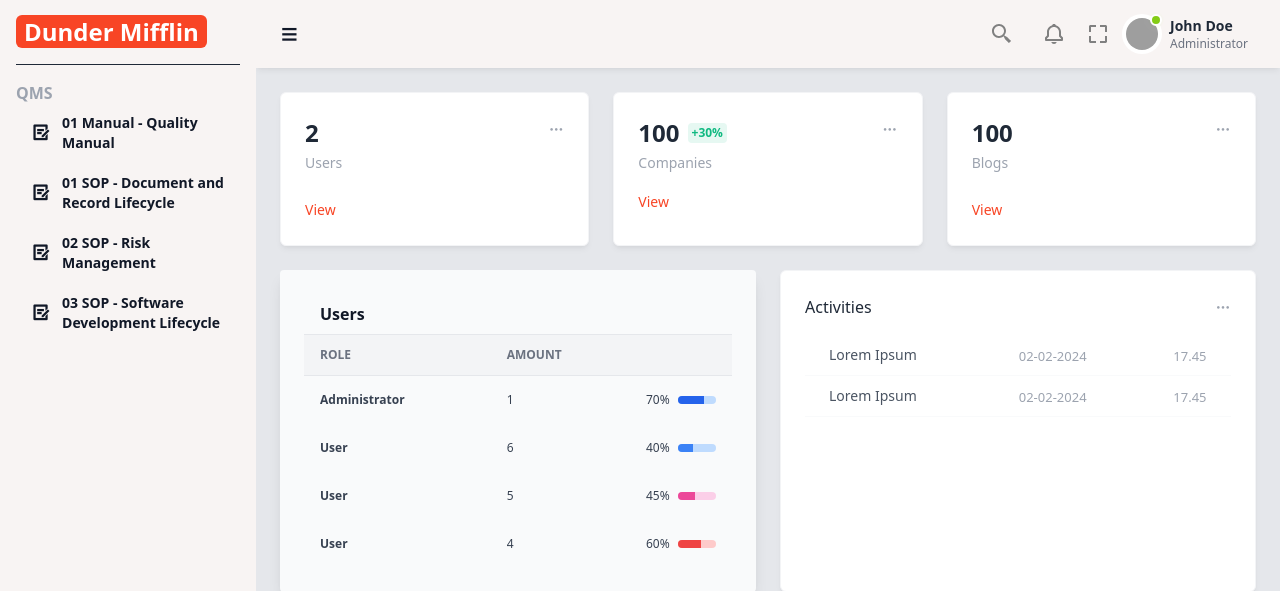
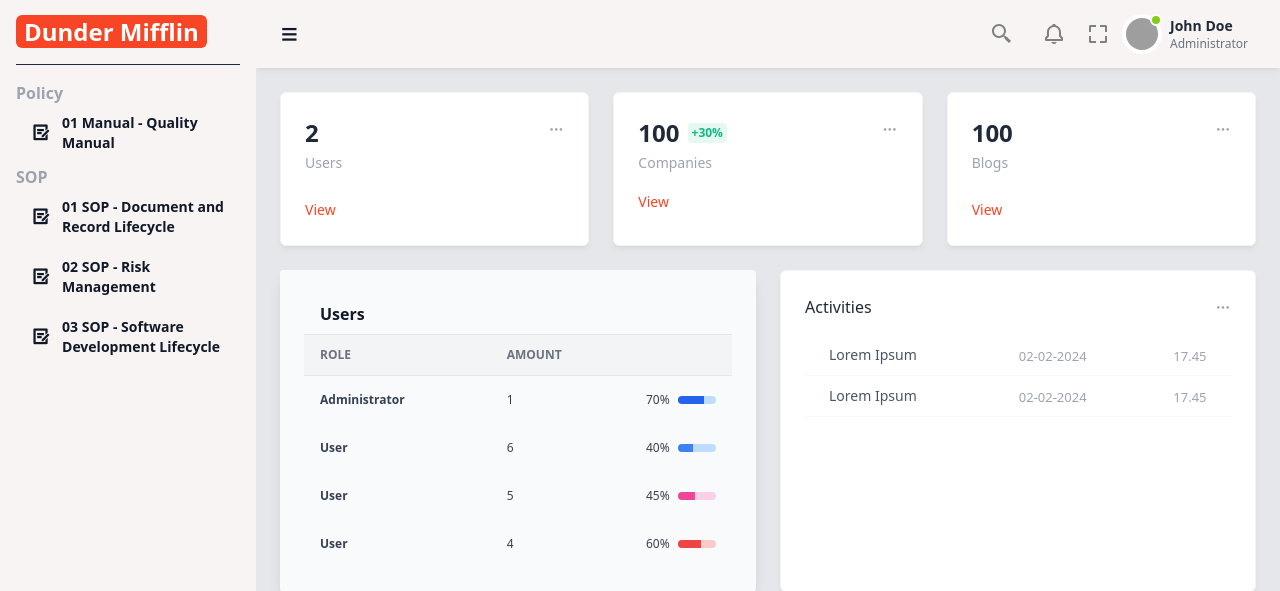
Before and after one commit to PiecePaperCode/eqms, a Django app: page / in a window 1280 px wide. Shown: the top 591 px of the page. Run offline with Django 5.2, Linux system fonts and the light colour scheme; grey boxes labelled with a size stand in for pictures from a placeholder-image service; some libraries are stand-ins or nearby versions; grey boxes are pictures that could not be loaded.

Commit message:
display qms project on sidebar

```diff
--- a/templates/sidenav.html
+++ b/templates/sidenav.html
@@ -7,10 +7,10 @@
     </h2>
   </a>
   <div class="mt-4">
-    <span class="text-gray-400 font-bold">QMS</span>
-    {% for document in qms_documents_overview %}
-      <a
-        href=""
+    {% for folder, folder_content in eqms.qms_documents.folders.items %}
+        <span class="text-gray-400 font-bold">{{ folder }}</span>
+        {% for document in folder_content.documents %}
+            <a href=""
                class="flex font-semibold mb-1 group items-center py-2 px-4
                       text-gray-900 hover:bg-gray-950 hover:text-gray-100
                       rounded-md"
@@ -19,6 +19,7 @@
                 <span class="text-sm">{{ document.name }}</span>
           </a>
         {% endfor %}
+    {% endfor %}
   </div>
 </div>
 <div class="fixed top-0 left-0 w-full h-full bg-black/50 z-40 md:hidden sidebar-overlay"></div>
--- a/web/view.py
+++ b/web/view.py
@@ -12,6 +12,5 @@ def index(request):
         'base.html',
         {
             'eqms': eqms,
-            'qms_documents_overview': eqms.qms_documents.generate_overview(),
         }
     )
```
Lines whose indentation alone changed are shown as unchanged.
